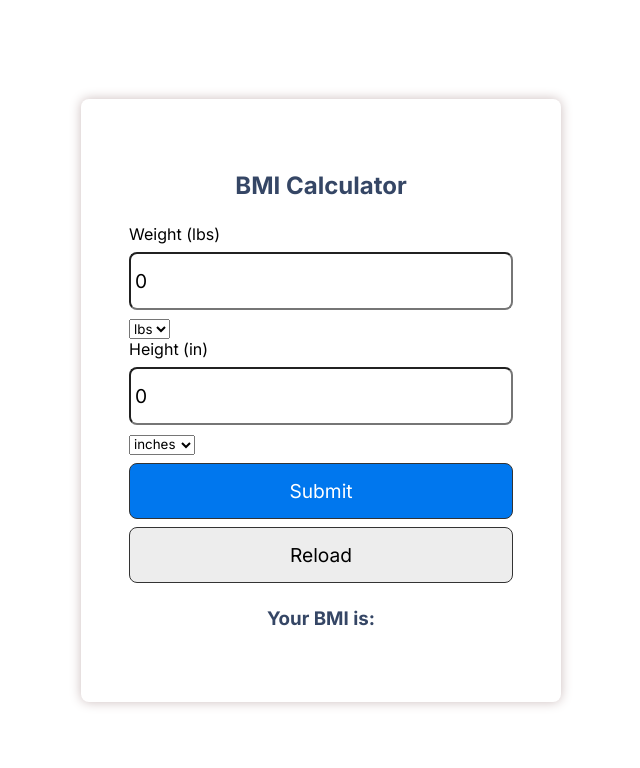
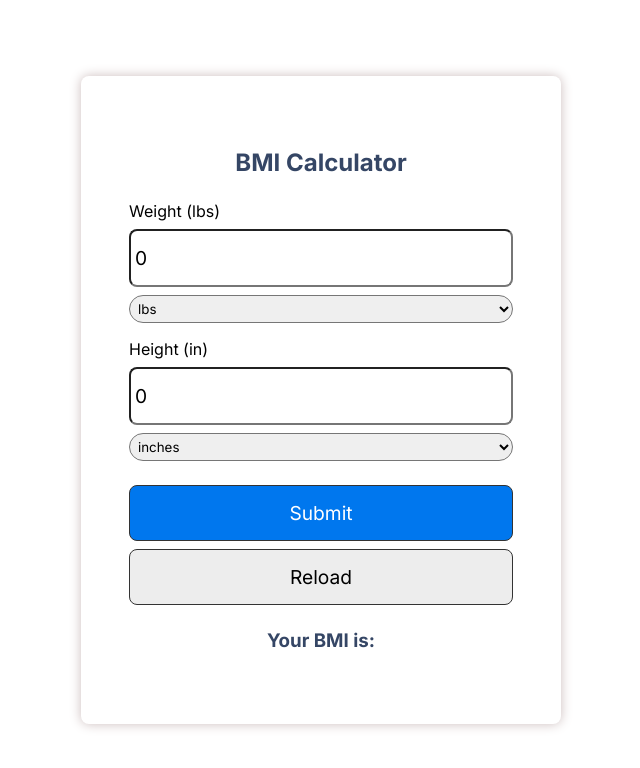
Before and after one commit to iiitl/bmi_calculator, a React (Create React App) app: page / in a window 1280 px wide. Shown: the top 768 px of the page, without its empty margins (319-959 px from the left). Built offline with nearby package versions, Linux system fonts and the light colour scheme.

Commit message:
made ui changes

```diff
--- a/src/index.css
+++ b/src/index.css
@@ -73,3 +73,10 @@ p {
 .img-container img {
   height: 200px;
 }
+
+form select{
+  width: 100%;
+  padding: 0.25rem;
+  border-radius: 1rem;
+  margin-bottom: 1rem;
+}
```
